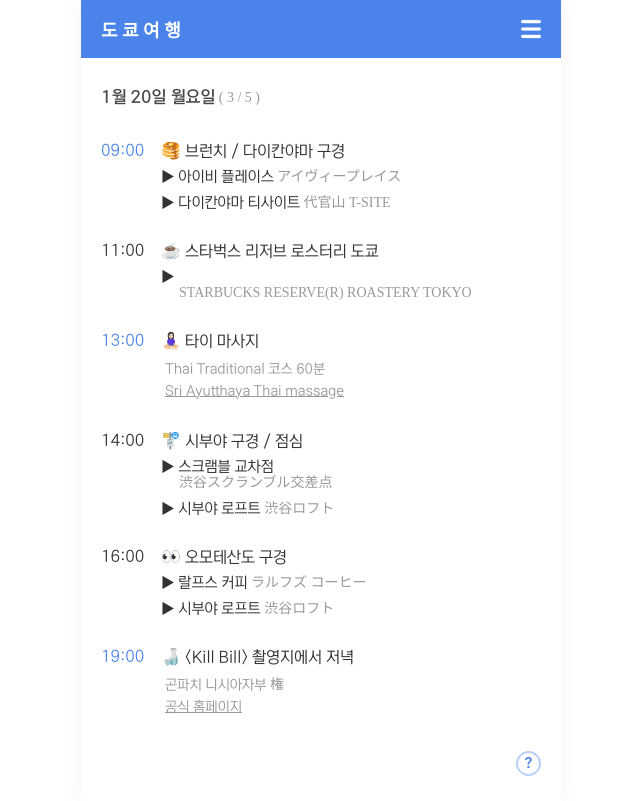
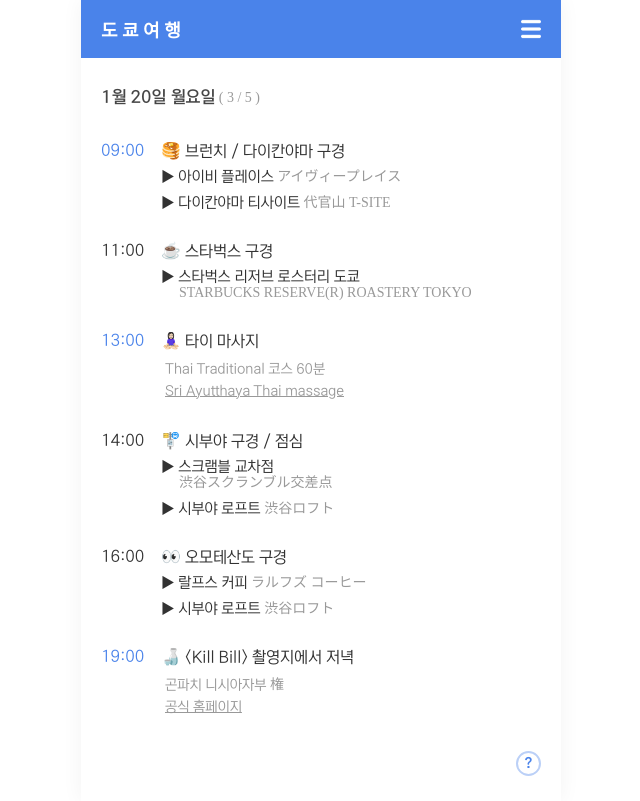
Before and after one commit to deeun/tokyo-2025, a Next.js app: page /detail/day3 in a window 1280 px wide. Shown: the whole page, without its empty margins (319-959 px from the left). Built offline with nearby package versions, Linux system fonts and the light colour scheme; no server answers; a web font is replaced by a local one.

Commit message:
fix: 오타 수정

```diff
--- a/src/app/detail/day3/page.tsx
+++ b/src/app/detail/day3/page.tsx
@@ -109,11 +109,11 @@ function Page() {
           <div className={styles.detail__slot_time}>11:00</div>
           <div className={styles.detail__slot_contents_wrap}>
             <div className={styles.detail__content}>
-              ☕️ 스타벅스 리저브 로스터리 도쿄
+              ☕️ 스타벅스 구경
               <div className={styles.detail__spot}>
                 <FoldInfo
                   info={starbucks}
-                  title="|STARBUCKS RESERVE(R) ROASTERY TOKYO"
+                  title="스타벅스 리저브 로스터리 도쿄|STARBUCKS RESERVE(R) ROASTERY TOKYO"
                 />
               </div>
             </div>
--- a/src/app/detail/day4/page.tsx
+++ b/src/app/detail/day4/page.tsx
@@ -11,7 +11,7 @@ function Page() {
     dispatch(setLoading(false));
   }, []);
   const park = {
-    title: "元町公園",
+    title: "yokohama 元町公園",
     contents: "공원 내부에 야마테 서양관 등 여러 구경거리가 있다.",
     url: "",
     hours: "-",
@@ -41,7 +41,7 @@ function Page() {
     contents: "1913년에 완성된 항만용 창고. 2002년부터는 1호관은 전시공간으로, 2호관은 레스토랑과 숍이 들어서면서 있다. 야경으로도 유명.",
     url: "",
     hours: "11:00 - 20:00",
-    position: { lat: 35.66102057462169, lng: 139.6997337027171 },
+    position: { lat: 35.4529062243034, lng: 139.64294174530835 },
   };
   const cosmo = {
     title: "요코하마 코스모월드",
```
